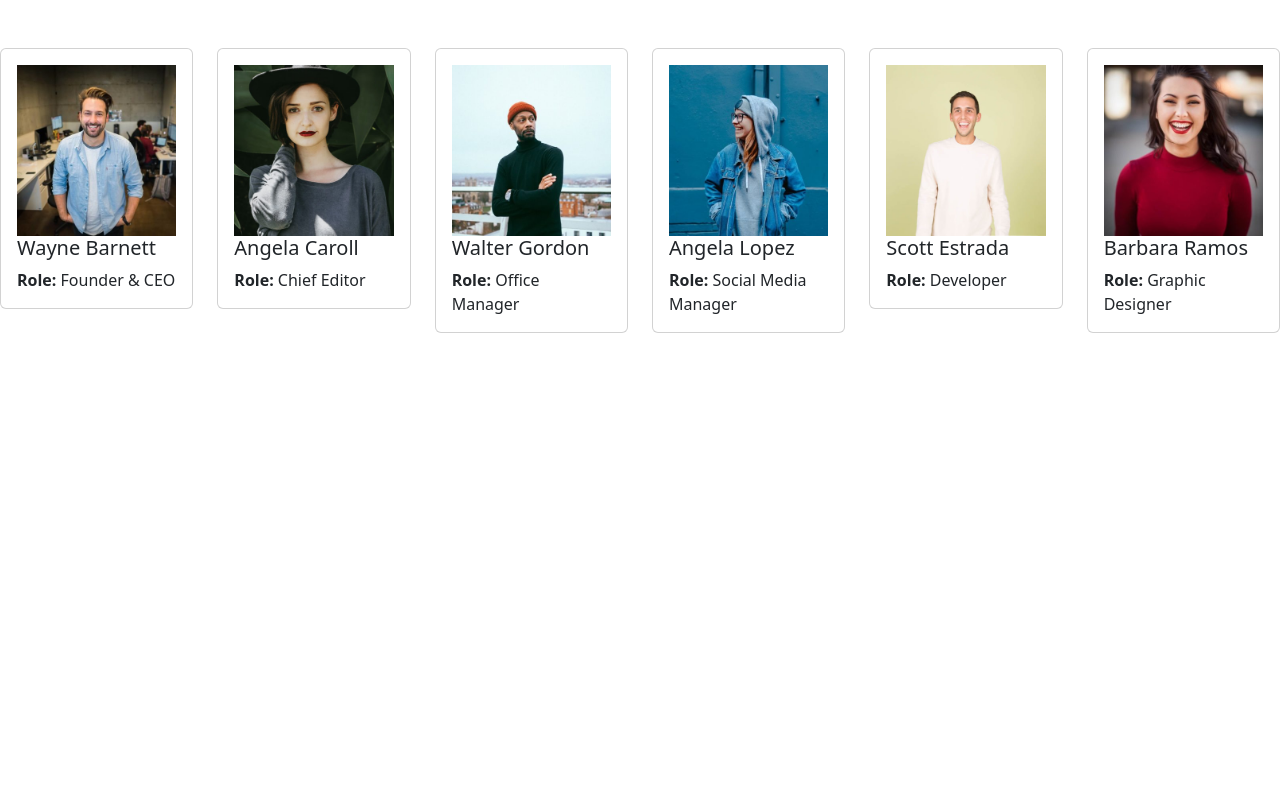
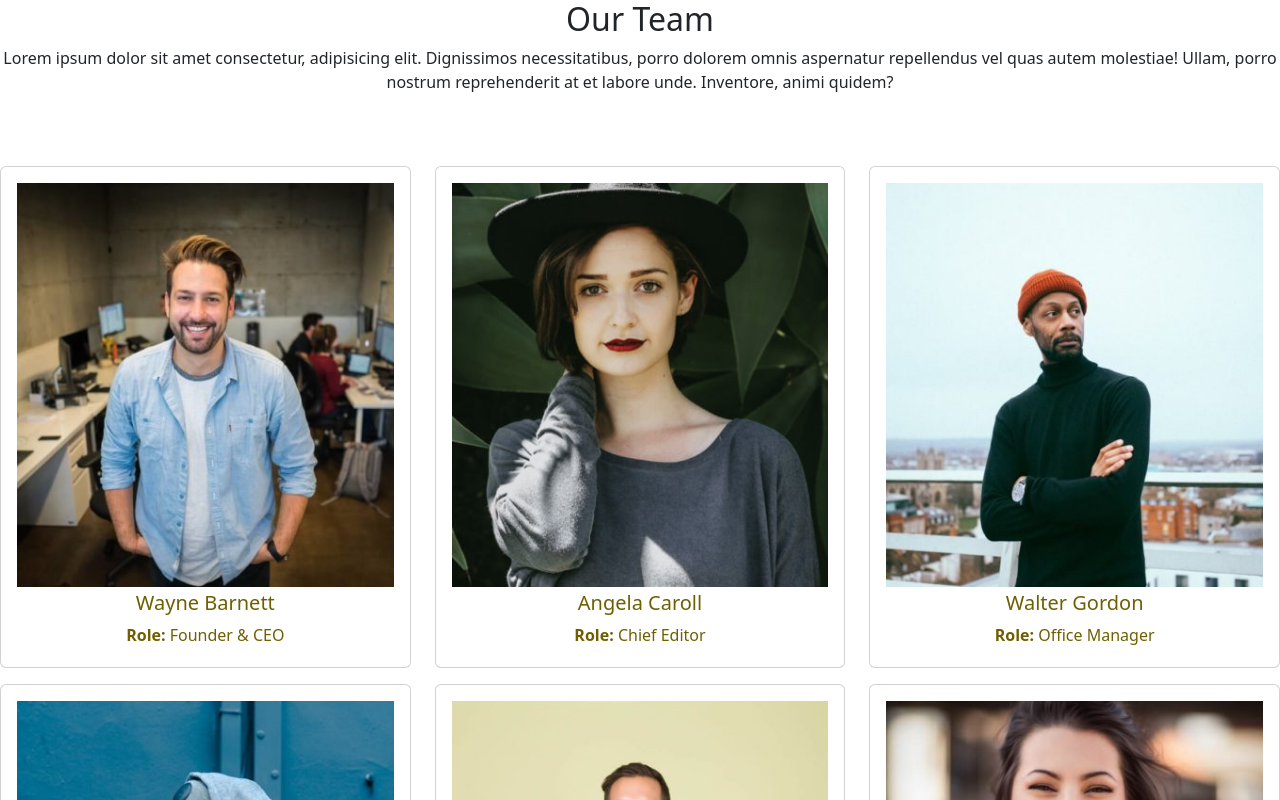
Before and after one commit to GiordanoMercatali/js-our-team, a plain HTML site: page index.html in a window 1280 px wide. Shown: the top 800 px of the page. Drawn offline with nearby package versions, Linux system fonts and the light colour scheme.

Commit message:
style: cards stylized

```diff
--- a/css/style.css
+++ b/css/style.css
@@ -1,7 +1,7 @@
 /*Custom properties*/
 :root{
     --bg-color: white;
-    --primary-color: brown;
+    --primary-color: rgb(112, 95, 0);
 }
 
 /*Reset*/
@@ -10,3 +10,7 @@
     padding: 0;
     box-sizing: border-box;
 }
+
+.card-text{
+    color: var(--primary-color);
+}
--- a/index.html
+++ b/index.html
@@ -8,12 +8,15 @@
         <link href="https://cdn.jsdelivr.net/npm/bootstrap@5.2.3/dist/css/bootstrap.min.css" rel="stylesheet" integrity="sha384-rbsA2VBKQhggwzxH7pPCaAqO46MgnOM80zW1RWuH61DGLwZJEdK2Kadq2F9CUG65" crossorigin="anonymous">
         <script src="https://cdn.jsdelivr.net/npm/bootstrap@5.2.3/dist/js/bootstrap.bundle.min.js" integrity="sha384-kenU1KFdBIe4zVF0s0G1M5b4hcpxyD9F7jL+jjXkk+Q2h455rYXK/7HAuoJl+0I4" crossorigin="anonymous"></script>        <!-- CUSTOM STYLESHEET -->
         <link rel="stylesheet" href="css/style.css">
-		<title> Members </title>
+		<title> Our Team </title>
 	</head>
 
     <body>
         <header>
-
+            <div class = "d-flex justify-content-center text-center flex-wrap">
+                <h2> Our Team </h2>
+                <p>Lorem ipsum dolor sit amet consectetur, adipisicing elit. Dignissimos necessitatibus, porro dolorem omnis aspernatur repellendus vel quas autem molestiae! Ullam, porro nostrum reprehenderit at et labore unde. Inventore, animi quidem?</p>
+            </div>
         </header>
 
         <main>
--- a/js/script.js
+++ b/js/script.js
@@ -52,12 +52,14 @@ console.log(membersList);
 for (let i = 0; i < membersList.length; i++) {
     const curMember = membersList[i];
     membersElem += `
-    <div class = "col">
+    <div class = "col-4 my-2">
         <div class = "card">
             <div class = "card-body">
                 <img src = "img/${curMember.photo}" class = "w-100">
-                <h5 class = "card-title">${curMember.fullName}</h5>
-                <p class = "card-text"> <span class = "fw-bold"> Role: </span> ${curMember.role} </p>
+                <div class = " card-text my-1 text-center">
+                    <h5 class = "card-title">${curMember.fullName}</h5>
+                    <p class = "card-text"> <span class = "fw-bold"> Role: </span> ${curMember.role} </p>
+                </div>
             </div>
         </div>
     </div>`;
```
